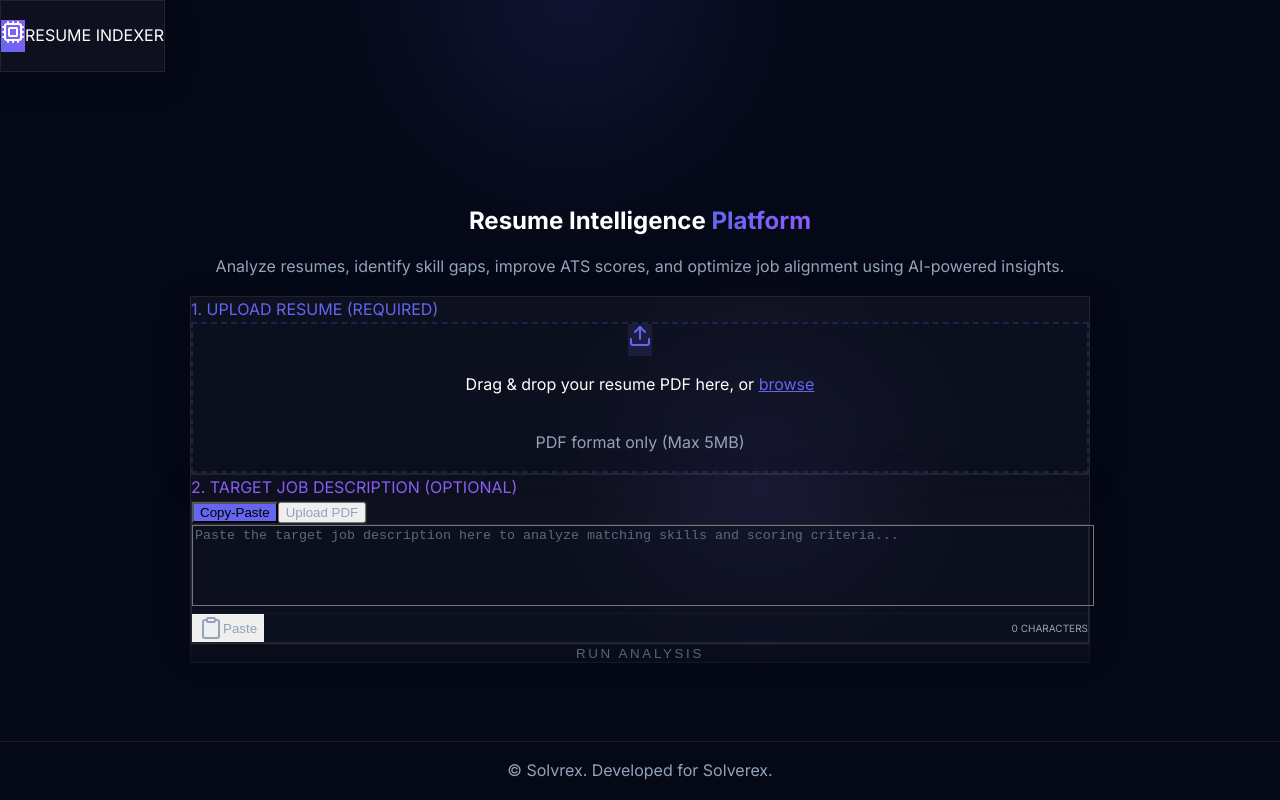
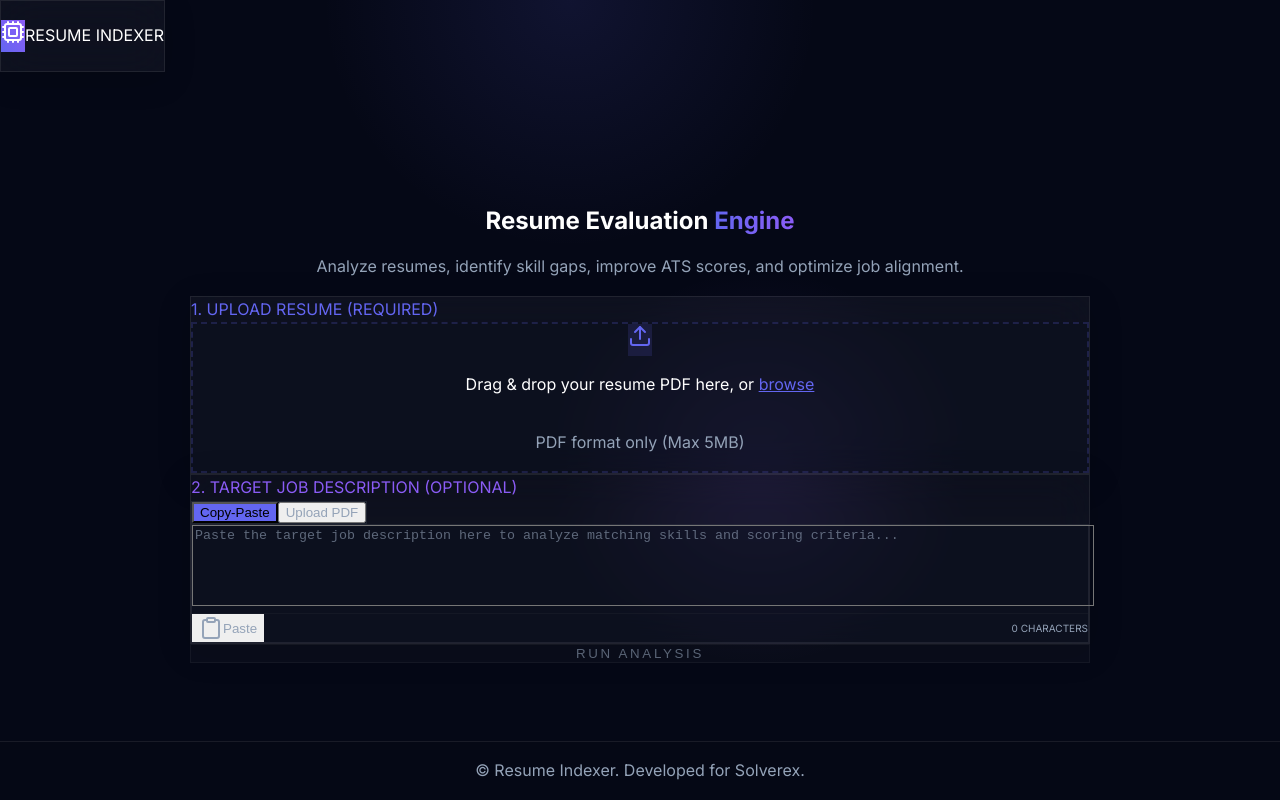
Before and after one commit to kishorekunal780-king/resume-indexer, a React (Vite) app in the folder frontend/: page / in a window 1280 px wide. Built offline with nearby package versions, Linux system fonts and the light colour scheme.

Commit message:
ui fixes

```diff
--- a/frontend/src/App.jsx
+++ b/frontend/src/App.jsx
@@ -92,14 +92,14 @@ export default function App() {
 
 
                 <h2 className="text-4xl sm:text-6xl font-black tracking-tight leading-[1.1] text-brand-text font-sans">
-                  Resume Intelligence <br className="hidden md:inline" />
+                  Resume Evaluation <br className="hidden md:inline" />
                   <span className="bg-gradient-to-r from-brand-accent via-indigo-400 to-brand-accent-sec bg-clip-text text-transparent">
-                    Platform
+                    Engine
                   </span>
                 </h2>
 
                 <p className="text-brand-text-muted text-base md:text-lg max-w-2xl mx-auto leading-relaxed">
-                  Analyze resumes, identify skill gaps, improve ATS scores, and optimize job alignment using AI-powered insights.
+                  Analyze resumes, identify skill gaps, improve ATS scores, and optimize job alignment.
                 </p>
               </div>
 
@@ -162,7 +162,7 @@ export default function App() {
 
       {/* FOOTER */}
       <footer className="w-full py-8 text-center text-xs text-brand-text-muted border-t border-brand-border bg-brand-primary/40 relative z-10">
-        <p>© Solvrex. Developed for Solverex.</p>
+        <p>© Resume Indexer. Developed for Solverex.</p>
       </footer>
     </div>
   );
```
